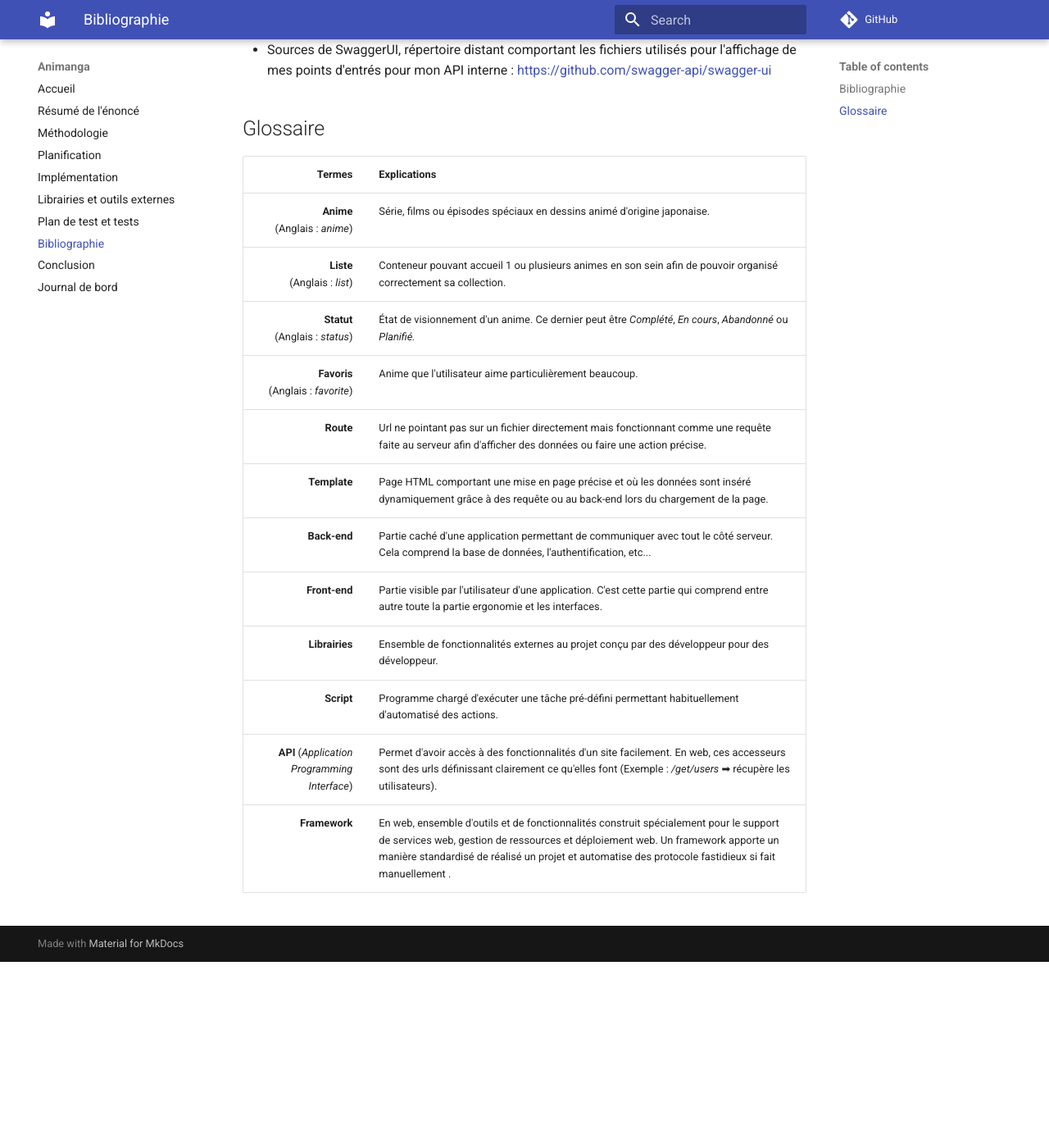
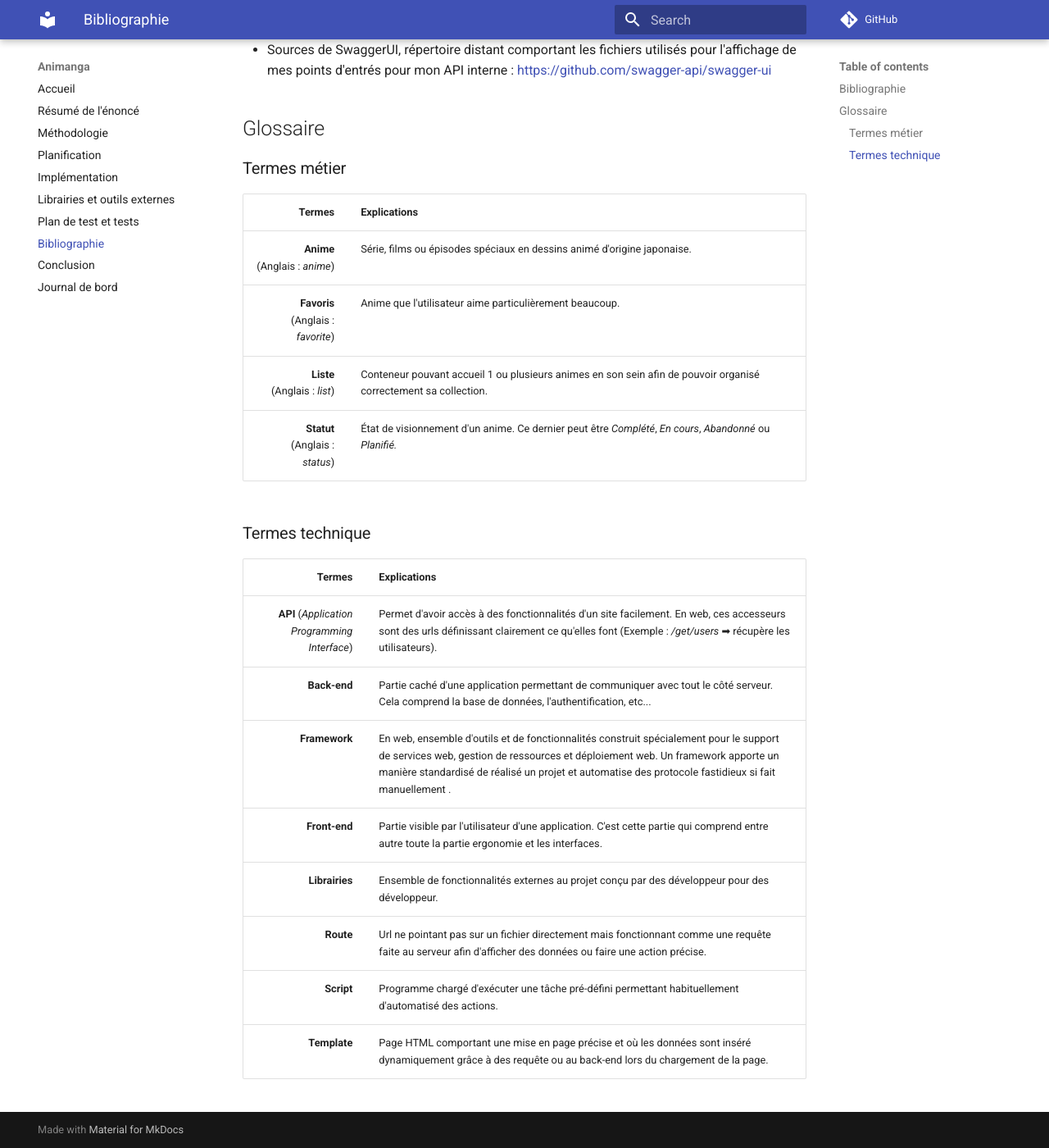
Before and after one commit to ToguyC/Animanga, an MkDocs documentation site: the page built from docs/bibliographie.md, in a window 1280 px wide and 1400 px high, scrolled down 730 px. Shown: the whole window at 82% size. Built offline with MkDocs 1.6.1 and Material for MkDocs 9.7.7, drawn with Linux system fonts in a browser that asks for light colours; comment, search, counter and statistics services are not loaded; before the commit the page ends 1903 px from its top, so only the background shows below that.

Commit message:
Glossaire dans l'ordre alphabétique

```diff
--- a/docs/bibliographie.md
+++ b/docs/bibliographie.md
@@ -18,17 +18,22 @@ Voici les différentes ressource techniques consultées lors lu développement d
 
 ## Glossaire
 
+### Termes métier
 |                                        Termes | Explications                                                 |
 | --------------------------------------------: | :----------------------------------------------------------- |
 |            **Anime**<br />(Anglais : *anime*) | Série, films ou épisodes spéciaux en dessins animé d'origine japonaise. |
+|       **Favoris**<br />(Anglais : *favorite*) | Anime que l'utilisateur aime particulièrement beaucoup.      |
 |             **Liste**<br />(Anglais : *list*) | Conteneur pouvant accueil 1 ou plusieurs animes en son sein afin de pouvoir organisé correctement sa collection. |
 |          **Statut**<br />(Anglais : *status*) | État de visionnement d'un anime. Ce dernier peut être *Complété*, *En cours*, *Abandonné* ou *Planifié.* |
-|       **Favoris**<br />(Anglais : *favorite*) | Anime que l'utilisateur aime particulièrement beaucoup.      |
-|                                     **Route** | Url ne pointant pas sur un fichier directement mais fonctionnant comme une requête faite au serveur afin d'afficher des données ou faire une action précise. |
-|                                  **Template** | Page HTML comportant une mise en page précise et où les données sont inséré dynamiquement grâce à des requête ou au back-end lors du chargement de la page. |
+
+### Termes technique
+|                                        Termes | Explications                                                 |
+| --------------------------------------------: | :----------------------------------------------------------- |
+| **API** (*Application Programming Interface*) | Permet d'avoir accès à des fonctionnalités d'un site facilement. En web, ces accesseurs sont des urls définissant clairement ce qu'elles font (Exemple : */get/users* ➡ récupère les utilisateurs). |
 |                                  **Back-end** | Partie caché d'une application permettant de communiquer avec tout le côté serveur. Cela comprend la base de données, l'authentification, etc... |
+|                                 **Framework** | En web, ensemble d'outils et de fonctionnalités construit spécialement pour le support de services web, gestion de ressources et déploiement web. Un framework apporte un manière standardisé de réalisé un projet et automatise des protocole fastidieux si fait manuellement . |
 |                                 **Front-end** | Partie visible par l'utilisateur d'une application. C'est cette partie qui comprend entre autre toute la partie ergonomie et les interfaces. |
 |                                **Librairies** | Ensemble de fonctionnalités externes au projet conçu par des développeur pour des développeur. |
+|                                     **Route** | Url ne pointant pas sur un fichier directement mais fonctionnant comme une requête faite au serveur afin d'afficher des données ou faire une action précise. |
 |                                    **Script** | Programme chargé d'exécuter une tâche pré-défini permettant habituellement d'automatisé des actions. |
-| **API** (*Application Programming Interface*) | Permet d'avoir accès à des fonctionnalités d'un site facilement. En web, ces accesseurs sont des urls définissant clairement ce qu'elles font (Exemple : */get/users* ➡ récupère les utilisateurs). |
-|                                 **Framework** | En web, ensemble d'outils et de fonctionnalités construit spécialement pour le support de services web, gestion de ressources et déploiement web. Un framework apporte un manière standardisé de réalisé un projet et automatise des protocole fastidieux si fait manuellement . |
+|                                  **Template** | Page HTML comportant une mise en page précise et où les données sont inséré dynamiquement grâce à des requête ou au back-end lors du chargement de la page. |
```
